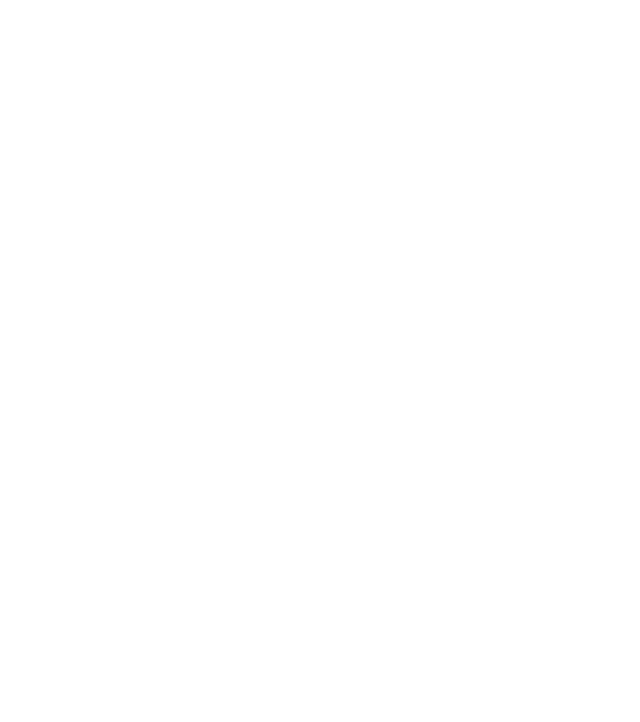
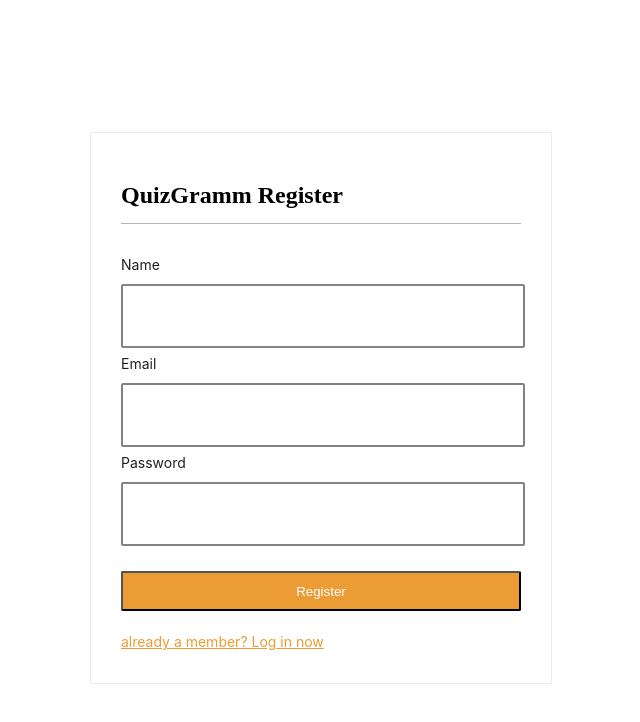
Before and after one commit to p4rz1v4l26/QuizGramm_local, a React (Create React App) app in the folder client/: page /register in a window 1280 px wide. Shown: the top 722 px of the page, without its empty margins (327-967 px from the left). Built offline with nearby package versions, Linux system fonts and the light colour scheme; a web font is replaced by a local one.

Commit message:
login and registration form done

```diff
--- a/client/src/pages/common/login/index.js
+++ b/client/src/pages/common/login/index.js
@@ -1,17 +1,21 @@
-import { Form } from 'antd';
-import React from 'react'
-
+import { Form } from "antd";
+import React from "react";
+import { Link } from "react-router-dom";
 function login() {
+  const onFinish = (values) => {
+    console.log(values);
+  };
   return (
     <div className="flex justify-center items-center h-screen w-screen bg-white">
       <div className="card w-400 p-3 bg-white">
         <div className="flex flex-col">
           <div className="flex">
-            <h1 className="text-2xl">QuizGramm <i class="ri-login-circle-line"></i></h1>
-
+            <h1 className="text-2xl">
+              QuizGramm Login <i class="ri-login-circle-line"></i>
+            </h1>
           </div>
           <div className="divider w-100"></div>
-          <Form layout="vertical" className="mt-2" >
+          <Form layout="vertical" className="mt-2" onFinish={onFinish}>
             <Form.Item name="email" label="Email">
               <input type="text" />
             </Form.Item>
@@ -26,9 +30,9 @@
               >
                 Login
               </button>
-              {/* <Link to="/register" className="underline">
-                Not a member? Register
-              </Link> */}
+              <Link to="/register" className="underline">
+                Not a member yet? Register
+              </Link>
             </div>
           </Form>
         </div>
@@ -37,5 +41,4 @@
   );
 }
 
-
-export default login
+export default login;
--- a/client/src/pages/common/register/index.js
+++ b/client/src/pages/common/register/index.js
@@ -1,11 +1,47 @@
-import React from 'react'
+import { Form } from "antd";
+import React from "react";
+import { Link } from "react-router-dom";
+function Register() {
+  const onFinish = (values) => {
+    console.log(values);
+  };
+  return (
+    <div className="flex justify-center items-center h-screen w-screen bg-white">
+      <div className="card w-400 p-3 bg-white">
+        <div className="flex flex-col">
+          <div className="flex">
+            <h1 className="text-2xl">
+              QuizGramm Register <i class="ri-Register-circle-line"></i>
+            </h1>
+          </div>
+          <div className="divider w-100"></div>
+          <Form layout="vertical" className="mt-2" onFinish={onFinish}>
+          <Form.Item name="name" label="Name">
+              <input type="text" />
+            </Form.Item>
+            <Form.Item name="email" label="Email">
+              <input type="text" />
+            </Form.Item>
+            <Form.Item name="password" label="Password">
+              <input type="password" />
+            </Form.Item>
 
-function register() {
-  return (
-    <div>
-
+            <div className="flex flex-col gap-2">
+              <button
+                type="submit"
+                className="primary-contained-btn mt-2 w-100"
+              >
+                Register
+              </button>
+              <Link to="/login" className="underline">
+                already a member? Log in now
+              </Link>
+            </div>
+          </Form>
+        </div>
+      </div>
     </div>
-  )
+  );
 }
 
-export default register
+export default Register;
```
